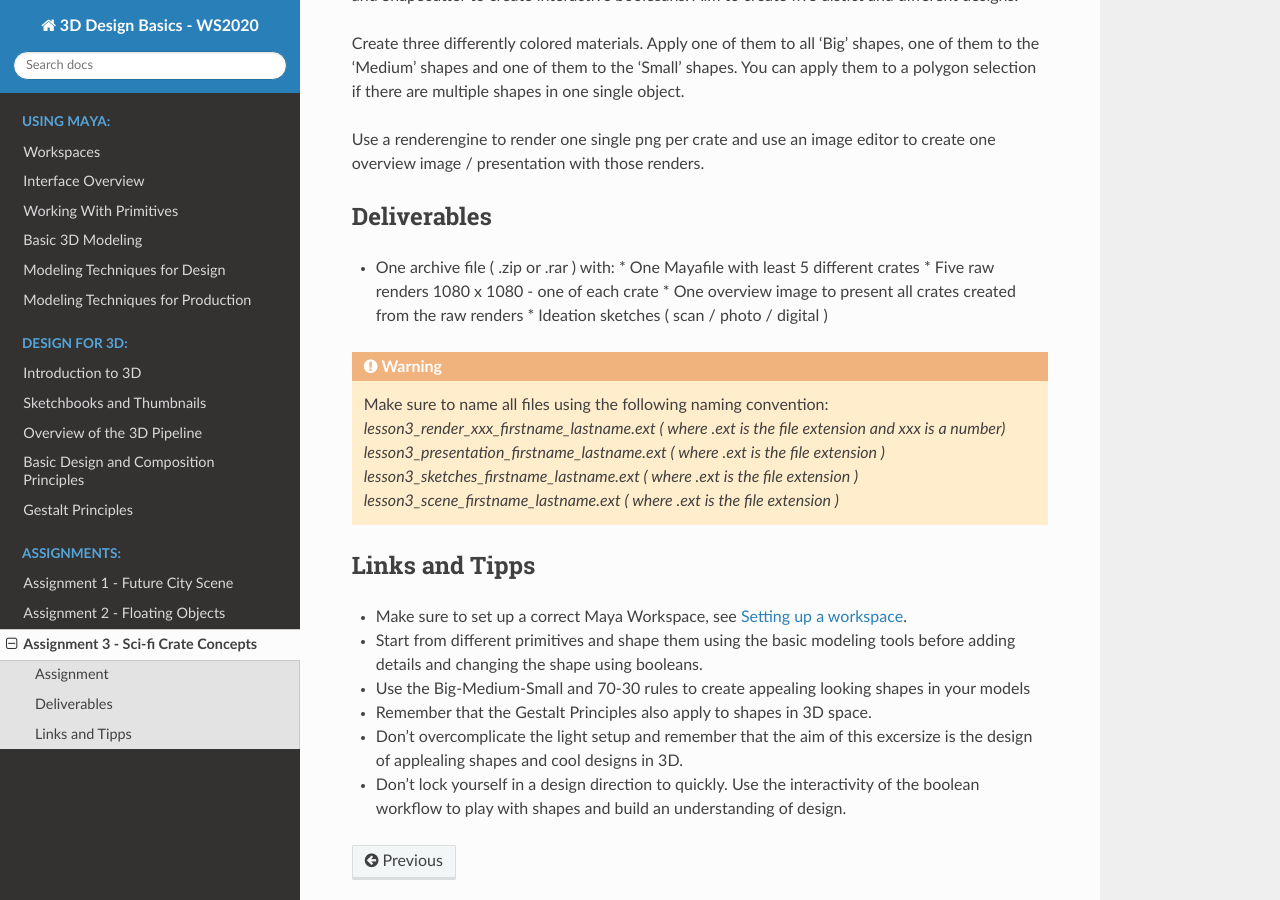
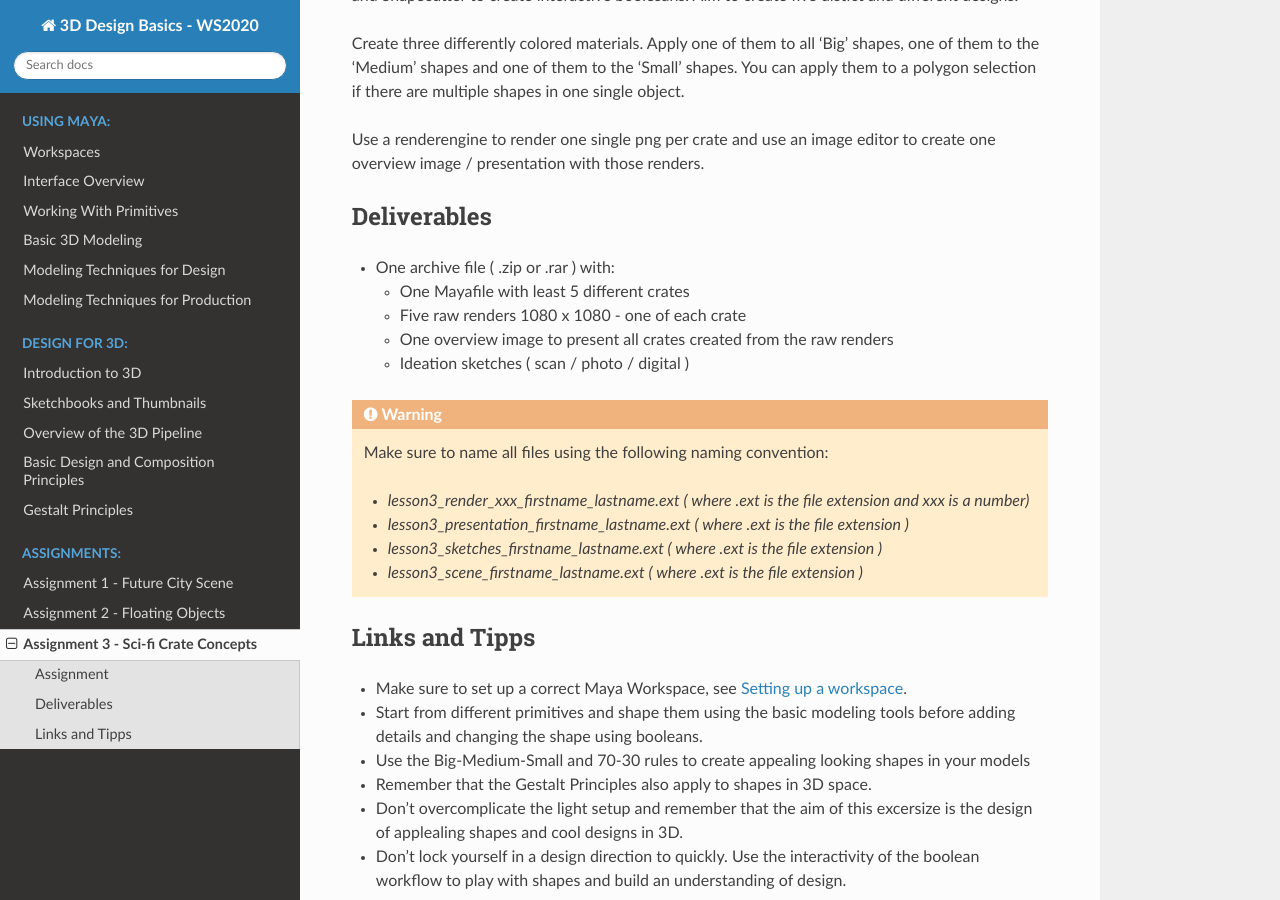
Before and after one commit to tetsuoanimation/beginner3dmaya2020, a Sphinx documentation site: the page built from documentation/assignments/A3_spaceCrates.rst, in a window 1280 px wide and 900 px high, scrolled down 1072 px. Built offline with Sphinx 7.4.7 and the Read the Docs theme 2.0.0, drawn with Linux system fonts in a browser that asks for light colours.

Commit message:
fixes formatting error in A3

```diff
--- a/documentation/assignments/A3_spaceCrates.rst
+++ b/documentation/assignments/A3_spaceCrates.rst
@@ -21,17 +21,19 @@ Deliverables
 ************
 
 * One archive file ( .zip or .rar ) with:
+
   * One Mayafile with least 5 different crates
   * Five raw renders 1080 x 1080 - one of each crate
   * One overview image to present all crates created from the raw renders
   * Ideation sketches ( scan / photo / digital )
 
 .. warning::
-    | Make sure to name all files using the following naming convention:
-    | *lesson3_render_xxx_firstname_lastname.ext ( where .ext is the file extension and xxx is a number)*
-    | *lesson3_presentation_firstname_lastname.ext ( where .ext is the file extension )*
-    | *lesson3_sketches_firstname_lastname.ext ( where .ext is the file extension )*
-    | *lesson3_scene_firstname_lastname.ext ( where .ext is the file extension )*
+    Make sure to name all files using the following naming convention:
+
+    * *lesson3_render_xxx_firstname_lastname.ext ( where .ext is the file extension and xxx is a number)*
+    * *lesson3_presentation_firstname_lastname.ext ( where .ext is the file extension )*
+    * *lesson3_sketches_firstname_lastname.ext ( where .ext is the file extension )*
+    * *lesson3_scene_firstname_lastname.ext ( where .ext is the file extension )*
 
 ***************
 Links and Tipps
```
